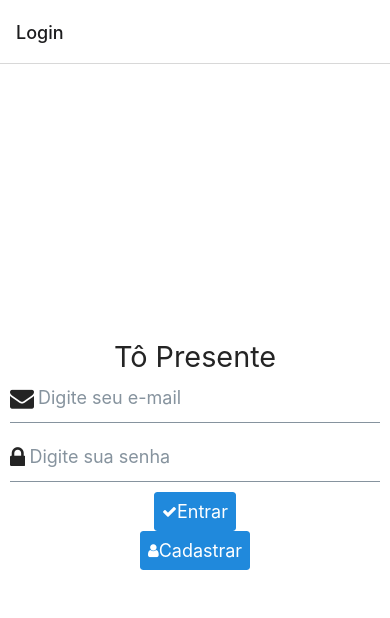
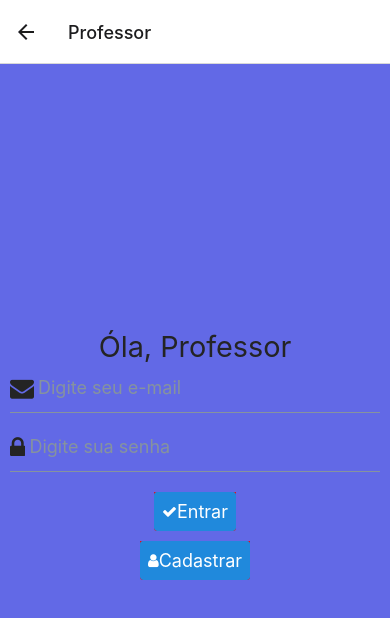
Before and after one commit to RodrigoSouzza/Project-To-Presente, a React Native app in the folder App/: screen /Professor in a window 390 px wide. Shown: the top 618 px of the page. Built offline with nearby package versions, Linux system fonts and the light colour scheme.

Commit message:
separacao de telas de usuario

```diff
--- a/App/App.js
+++ b/App/App.js
@@ -4,7 +4,10 @@ import React from 'react';
 import { createStackNavigator } from '@react-navigation/stack';
 import { NavigationContainer } from '@react-navigation/native';
 
-import LoginScreen from './screens/LoginScreen';
+import UserScreen from './screens/UserScreen';
+import LoginScreenTeacher from './screens/teacherScreens/LoginScreenTeacher';
+import LoginScreenStudent from './screens/studentScreens/LoginScreenStudent'
+
 import MainScreen from './screens/MainScreen';
 import RegisterScreen from './screens/RegisterScreen';
 
@@ -14,7 +17,9 @@ const Stack = createStackNavigator();
 function MyStack() {
   return (
     <Stack.Navigator>
-      <Stack.Screen name="Login" component={LoginScreen} />
+      <Stack.Screen name="Usuário" component={UserScreen} />
+      <Stack.Screen name="Professor" component={LoginScreenTeacher} />
+      <Stack.Screen name="Aluno" component={LoginScreenStudent} />
       <Stack.Screen name="Main" component={MainScreen} />
       <Stack.Screen name="Register" component={RegisterScreen} />
     </Stack.Navigator>
--- a/App/package.json
+++ b/App/package.json
@@ -25,7 +25,8 @@
     "react-native-paper": "^4.12.5",
     "react-native-safe-area-context": "4.3.1",
     "react-native-screens": "~3.15.0",
-    "react-native-vector-icons": "^9.2.0"
+    "react-native-vector-icons": "^9.2.0",
+    "expo-linear-gradient": "~11.4.0"
   },
   "devDependencies": {
     "@babel/core": "^7.12.9"
--- a/App/screens/ClassesScreen.js
+++ b/App/screens/ClassesScreen.js
@@ -1,9 +1,10 @@
 import * as React from 'react';
 import { Text, View } from 'react-native';
+import styles from '../styles/mainStyle';
 
 export default function ClassesScreen() {
     return (
-      <View style={{ flex: 1, justifyContent: 'center', alignItems: 'center' }}>
+      <View style={styles.container}>
         <Text>Turmas</Text>
       </View>
     );
--- a/App/screens/ClassroomRegisterScreen.js
+++ b/App/screens/ClassroomRegisterScreen.js
@@ -3,8 +3,13 @@ import { Alert, Text, View } from 'react-native';
 import { Button } from 'react-native-elements';
 import Icon from 'react-native-vector-icons/FontAwesome';
 import AsyncStorage from '@react-native-async-storage/async-storage';
+import styles from '../styles/mainStyle';
 
 export default function ClassroomRegisterScreen({navigation}) {
+
+  function RegisterClasses(){
+
+  }
 
     const Logout = (navigation) => {
         AsyncStorage.removeItem('TOKEN').then(() => {
@@ -18,7 +23,7 @@ export default function ClassroomRegisterScreen({navigation}) {
       }
 
     return (
-      <View style={{ flex: 1, justifyContent: 'center', alignItems: 'center' }}>
+      <View style={styles.container}>
         <Text>Registrar aula!</Text>
         <Button
         icon={
@@ -28,7 +33,21 @@ export default function ClassroomRegisterScreen({navigation}) {
           color="white"
           />
         }
+        title="registrar aula"
+        style={styles.button}
+        onPress={() => RegisterClasses()}
+        />
+
+        <Button
+        icon={
+          <Icon
+          name="check"
+          size={15}
+          color="white"
+          />
+        }
         title="Sair"
+        style={styles.button}
         onPress={() => Logout(navigation)}
         />
       </View>
--- a/App/screens/RegisterScreen.js
+++ b/App/screens/RegisterScreen.js
@@ -151,6 +151,7 @@ export default function RegisterScreen({navigation}) {
         />
       }
       title="Salvar"
+      style={styles.button}
       onPress={() => save()}
       />
     }
--- a/App/screens/RegisteredClassesScreen.js
+++ b/App/screens/RegisteredClassesScreen.js
@@ -1,9 +1,10 @@
 import * as React from 'react';
 import { Text, View } from 'react-native';
+import styles from '../styles/mainStyle';
 
 export default function RegisteredClassesScreen() {
     return (
-      <View style={{ flex: 1, justifyContent: 'center', alignItems: 'center' }}>
+      <View style={styles.container}>
         <Text>Aulas Registradas!</Text>
       </View>
     );
--- /dev/null
+++ b/App/screens/UserScreen.js
@@ -0,0 +1,49 @@
+import 'react-native-gesture-handler';
+import React from 'react';
+import { View } from 'react-native';
+import { Button, Text } from 'react-native-elements';
+import Icon from 'react-native-vector-icons/FontAwesome';
+import styles from '../styles/mainStyle';
+
+
+export default function UserScreen({navigation}) {
+
+const UserTeacher = () => {
+    navigation.navigate("Professor")
+}
+
+const UserStudent = () => {
+  navigation.navigate("Aluno")
+}
+
+  return (
+    <View style={styles.container}>
+        <Text h3>Tô Presente</Text>
+        <Button
+        icon={
+          <Icon
+          name="user"
+          size={15}
+          color="white"
+          />
+        }
+        title="Professor"
+        style={styles.button}
+        onPress={() => UserTeacher()}
+        />
+
+        <Button
+        icon={
+          <Icon
+          name="user"
+          size={15}
+          color="white"
+          />
+        }
+        title="Aluno"
+        style={styles.button}
+        onPress={() => UserStudent()}
+        />
+    </View>
+  );
+}
--- a/App/screens/LoginScreen.js
+++ b/App/screens/studentScreens/LoginScreenStudent.js
@@ -3,11 +3,11 @@ import React, {  useState } from 'react';
 import { View, Alert } from 'react-native';
 import { Button, Input, Text} from 'react-native-elements';
 import Icon from 'react-native-vector-icons/FontAwesome';
-import styles from '../styles/mainStyle';
-import userService from '../services/userService';
+import styles from '../../styles/mainStyle';
+import userService from '../../services/userService';
 
 
-export default function LoginScreen({navigation}) {
+export default function LoginScreenStudent({navigation}) {
 
   const [email, setEmail] = useState(null)
   const [password, setPassword] = useState(null)
@@ -59,15 +59,9 @@ const Register = () => {
     navigation.navigate("Register")
 }
 
-//useEffect(() => {
-  //AsyncStorage.getItem('TOKEN').then((token)=> {
-    //loginToken(token)
-  //})
-//}, [])
-
   return (
     <View style={styles.container}>
-        <Text h3>Tô Presente</Text>
+        <Text h3>Óla, Aluno</Text>
         <Input
         placeholder="Digite seu e-mail"
         leftIcon={{type: 'font-awesome', name: 'envelope'}}
@@ -91,6 +85,7 @@ const Register = () => {
           />
         }
         title="Entrar"
+        style={styles.button}
         onPress={() => login()}
         />
 
@@ -103,6 +98,7 @@ const Register = () => {
           />
         }
         title="Cadastrar"
+        style={styles.button}
         onPress={() => Register()}
         />
     </View>
--- /dev/null
+++ b/App/screens/teacherScreens/LoginScreenTeacher.js
@@ -0,0 +1,106 @@
+import 'react-native-gesture-handler';
+import React, {  useState } from 'react';
+import { View, Alert } from 'react-native';
+import { Button, Input, Text} from 'react-native-elements';
+import Icon from 'react-native-vector-icons/FontAwesome';
+import styles from '../../styles/mainStyle';
+import userService from '../../services/userService';
+
+
+export default function LoginScreenTeacher({navigation}) {
+
+  const [email, setEmail] = useState(null)
+  const [password, setPassword] = useState(null)
+  const [isLoading, setLoading] = useState(false)
+  const [isLoadingToken, setLoadingToken] = useState(true)
+
+  const login = () => {
+
+    let data = {
+      username:email,
+      password: password
+    }
+
+    userService.login(data)
+    .then((response) => {
+      setLoading(false)
+      navigation.reset({
+        index: 0,
+        routes:[{name: "Main"}]
+      })
+    })
+    .catch((error) => {
+      setLoading(false)
+      Alert.alert('Usuário não existe')
+    })
+}
+
+const loginToken = (token) => {
+
+  setLoadingToken(true)
+  let data = {
+    token:token
+  }
+
+  userService.loginToken(data)
+  .then((response) => {
+    setLoadingToken(false)
+    navigation.reset({
+      index: 0,
+      routes:[{name: "Main"}]
+    })
+  })
+  .catch((error) => {
+    setLoadingToken(false)
+  })
+}
+
+const Register = () => {
+    navigation.navigate("Register")
+}
+
+  return (
+    <View style={styles.container}>
+        <Text h3>Óla, Professor</Text>
+        <Input
+        placeholder="Digite seu e-mail"
+        leftIcon={{type: 'font-awesome', name: 'envelope'}}
+        onChangeText={value => setEmail(value)}
+        keyboardType="email-address"
+        />
+
+        <Input
+        placeholder="Digite sua senha"
+        leftIcon={{type: 'font-awesome', name: 'lock'}}
+        onChangeText={value => setPassword(value)}
+        secureTextEntry={true}
+        />
+
+        <Button
+        icon={
+          <Icon
+          name="check"
+          size={15}
+          color="white"
+          />
+        }
+        title="Entrar"
+        style={styles.button}
+        onPress={() => login()}
+        />
+
+        <Button
+        icon={
+          <Icon
+          name="user"
+          size={15}
+          color="white"
+          />
+        }
+        title="Cadastrar"
+        style={styles.button}
+        onPress={() => Register()}
+        />
+    </View>
+  );
+}
--- a/App/styles/mainStyle.js
+++ b/App/styles/mainStyle.js
@@ -1,9 +1,18 @@
-import { StyleSheet, Text } from 'react-native';
-
+import { StyleSheet } from 'react-native';
 const styles = StyleSheet.create({
-    container: {
+  button: {
+    width: '100%',
+    marginTop: 10,
+    backgroundColor: 'red'
+  },
+  logo: {
+    width: 200,
+    height: 100,
+    marginTop: -100
+  },
+  container: {
       flex: 1,
-      backgroundColor:'#fff',
+      backgroundColor:'#6269E6',
       alignItems: 'center',
       justifyContent: 'center',
     },
```
Also changed, not shown: 1 other file (tests, documents, lock files or other folders).
